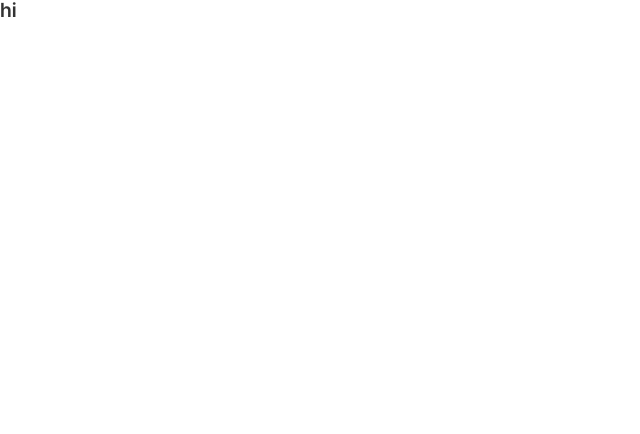
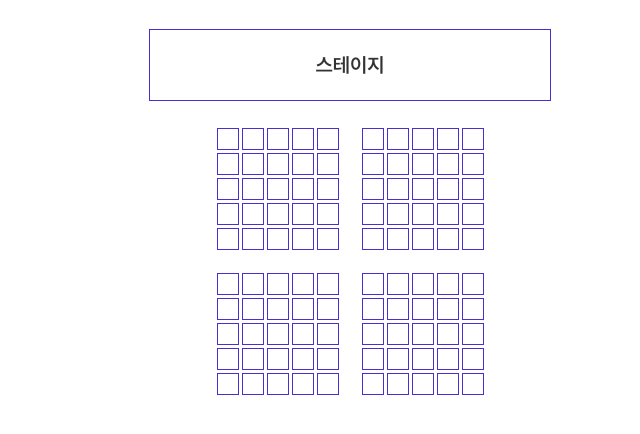
Before and after one commit to Easy-Ti-cket/easy-ticket, a React (Vite) app: page / in a window 1280 px wide. Shown: the top 434 px of the page, without its empty margins (0-640 px from the left). Built offline with nearby package versions, Linux system fonts and the light colour scheme.

Commit message:
Feat: 초기 SeatChart 컴포넌트 추가
SeatChart 컴포넌트의 기본 구조와 css 설정.
상태관리 추가 시 기능 구현 예정.

```diff
--- a/src/App.jsx
+++ b/src/App.jsx
@@ -1,7 +1,8 @@
 import React from "react";
+import SeatChart from "./components/seatChart/SeatChart";
 
 function App() {
-  return <>hi</>;
+  return <SeatChart />;
 }
 
 export default App;
--- /dev/null
+++ b/src/components/seatChart/SeatChart.jsx
@@ -0,0 +1,48 @@
+import styled from "styled-components";
+import SeatGrid from "./seatGrid/SeatGrid";
+
+//SeatChart 전체 컨테이너
+const SeatChartContainer = styled.div`
+  display: flex;
+  flex-direction: column;
+  justify-content: center;
+  align-items: center;
+  margin-top: 20px;
+  //임시로 크기 지정, contentsBox배치 시 달라질 수 있음
+  width: 700px;
+  height: 400px;
+`;
+const Stage = styled.div`
+  display: flex;
+  width: 400px;
+  min-height: 70px;
+  border: 1px solid var(--key-color);
+  margin: 5px;
+  align-items: center;
+  justify-content: center;
+`;
+
+const SeatGridContainer = styled.div`
+  display: grid;
+  grid-template-columns: repeat(2, auto);
+  gap: 20px;
+  padding: 20px;
+  justify-content: center;
+  align-items: center;
+`;
+
+const SeatChart = () => {
+  return (
+    <SeatChartContainer>
+      <Stage>스테이지</Stage>
+      <SeatGridContainer>
+        <SeatGrid />
+        <SeatGrid />
+        <SeatGrid />
+        <SeatGrid />
+      </SeatGridContainer>
+    </SeatChartContainer>
+  );
+};
+
+export default SeatChart;
--- /dev/null
+++ b/src/components/seatChart/seatGrid/Seat.jsx
@@ -0,0 +1,14 @@
+import styled from "styled-components";
+
+const SeatDiv = styled.div`
+  width: 20px;
+  height: 20px;
+  border: 1px solid var(--key-color);
+  cursor: pointer;
+`;
+
+const Seat = () => {
+  return <SeatDiv />;
+};
+
+export default Seat;
--- /dev/null
+++ b/src/components/seatChart/seatGrid/SeatGrid.jsx
@@ -0,0 +1,30 @@
+import styled from "styled-components";
+import Seat from "./Seat";
+
+const GridContainer = styled.div`
+  display: grid;
+  grid-template-rows: ${(props) => `repeat(${props.rows}, 25px)`};
+  grid-template-columns: ${(props) => `repeat(${props.columns}, 25px)`};
+  place-items: center;
+`;
+
+// SeatGrid 컴포넌트, 기본 5x5 격자로 구성
+const SeatGrid = ({ rows = 5, columns = 5 }) => {
+  const renderSeats = () => {
+    let seats = [];
+    for (let row = 0; row < rows; row++) {
+      for (let col = 0; col < columns; col++) {
+        seats.push(<Seat key={`${row}-${col}`} />);
+      }
+    }
+    return seats;
+  };
+
+  return (
+    <GridContainer rows={rows} columns={columns}>
+      {renderSeats()}
+    </GridContainer>
+  );
+};
+
+export default SeatGrid;
```
